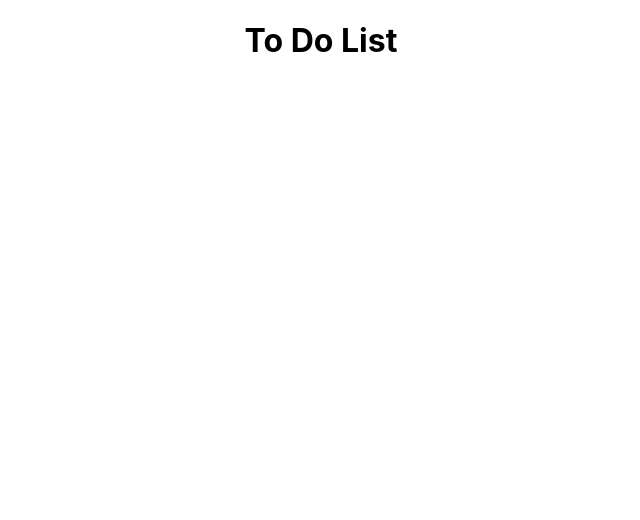
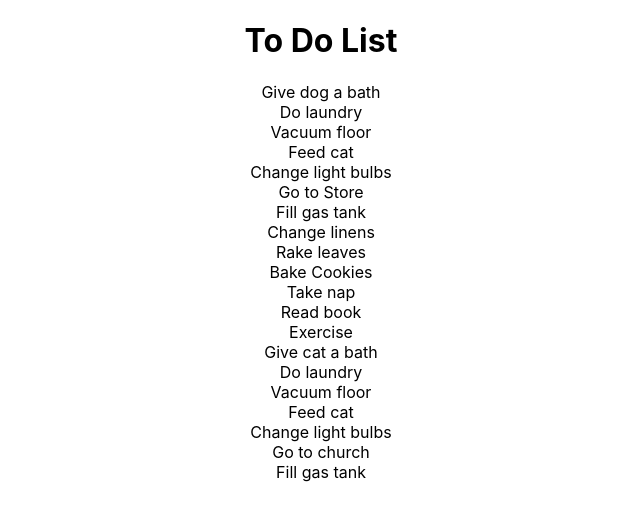
Before and after one commit to dontife/todo-list, a React (Create React App) app: page / in a window 1280 px wide. Shown: the top 520 px of the page, without its empty margins (319-959 px from the left). Built offline with nearby package versions, Linux system fonts and the light colour scheme.

Commit message:
Read list of to dos and display

```diff
--- a/src/App.js
+++ b/src/App.js
@@ -1,11 +1,20 @@
-import logo from './logo.svg';
+import React, {useState} from 'react';
+import data from "./data.json";
 import './App.css';
+
+//components
 import Header from "./Header";
+import ToDoList from "./ToDoList";
+
+
 
 function App() {
+  const [toDoList, setToDoList] = useState(data);
+
   return (
     <div className="App">
       <Header />
+      <ToDoList toDoList={toDoList}/>
     </div>
   );
 }
--- /dev/null
+++ b/src/ToDo.js
@@ -0,0 +1,11 @@
+import React from 'react';
+
+const ToDo = ({todo}) => {
+   return (
+    <div className={todo.complete ? "strike" : ""}>
+       {todo.task}
+    </div>
+   );
+};
+
+export default ToDo;
--- /dev/null
+++ b/src/ToDoList.js
@@ -0,0 +1,19 @@
+import React from 'react';
+import ToDO from "./ToDo"
+
+
+const ToDoList = ({toDoList}) => {
+    return (
+        <div >
+            {toDoList.map(todo => {
+                return (
+                    <ToDO todo={todo} />
+                )
+            })}
+        </div>
+    )
+
+
+}
+
+export default ToDoList;
```
